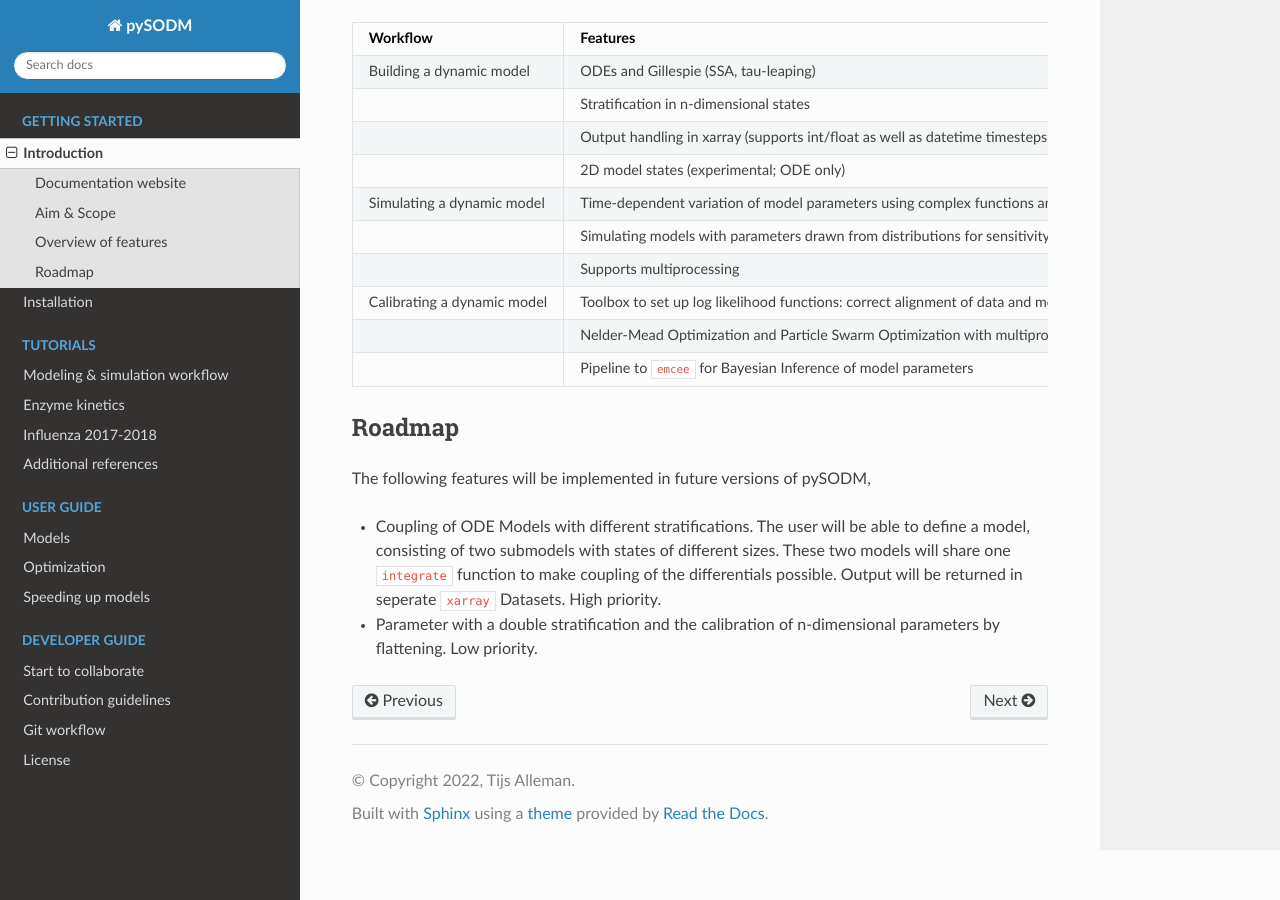
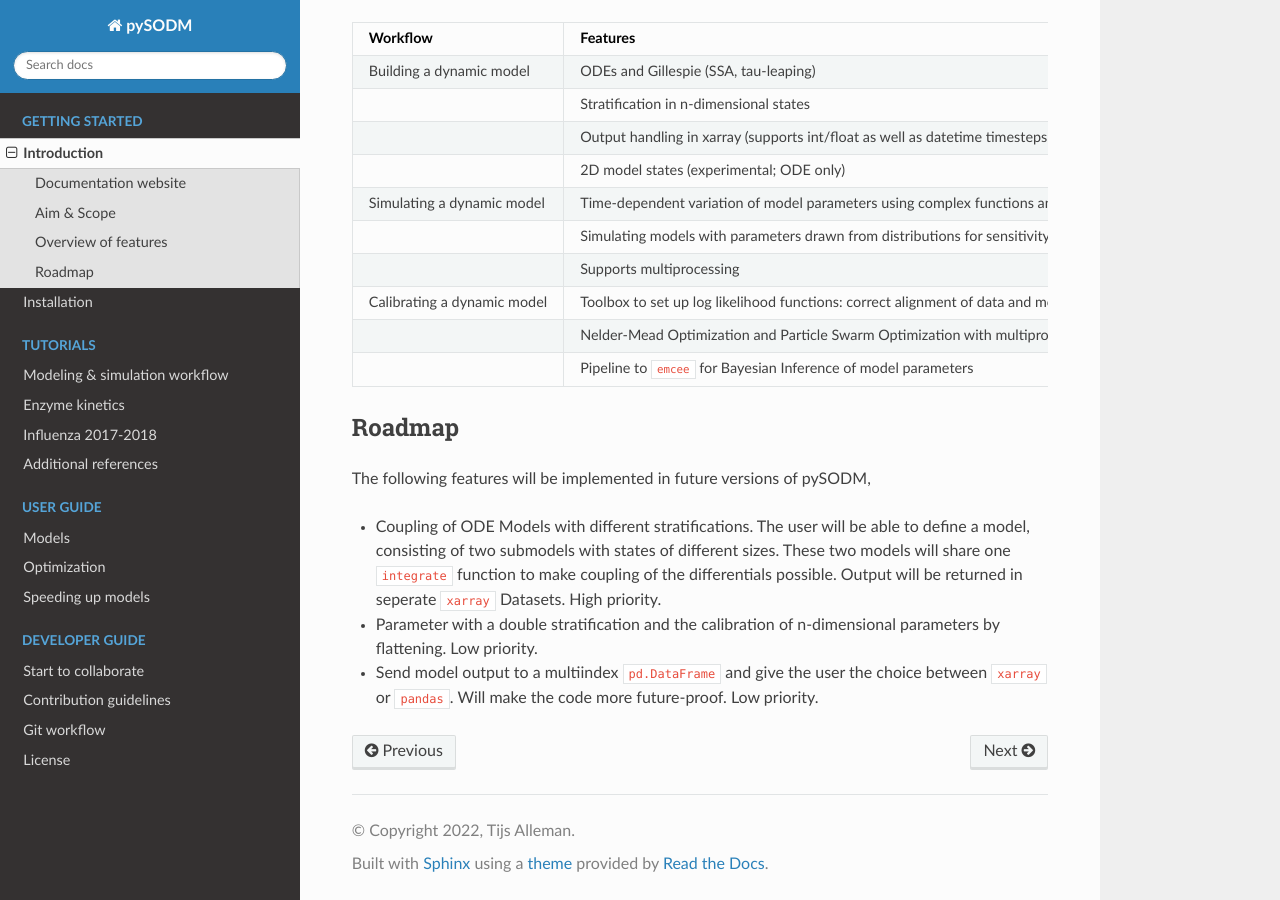
Before and after one commit to twallema/pySODM, a Sphinx documentation site: the page built from docs/introduction.md, in a window 1280 px wide and 900 px high, scrolled down 1436 px. Built offline with Sphinx 7.4.7 and the Read the Docs theme 2.0.0, drawn with Linux system fonts in a browser that asks for light colours.

Commit message:
add output to pandas dataframe as potential future implementation

```diff
--- a/docs/introduction.md
+++ b/docs/introduction.md
@@ -48,3 +48,5 @@ The following features will be implemented in future versions of pySODM,
 - Coupling of ODE Models with different stratifications. The user will be able to define a model, consisting of two submodels with states of different sizes. These two models will share one `integrate` function to make coupling of the differentials possible. Output will be returned in seperate `xarray` Datasets. High priority.
 
 - Parameter with a double stratification and the calibration of n-dimensional parameters by flattening. Low priority.
+
+- Send model output to a multiindex `pd.DataFrame` and give the user the choice between `xarray` or `pandas`. Will make the code more future-proof. Low priority.
```
